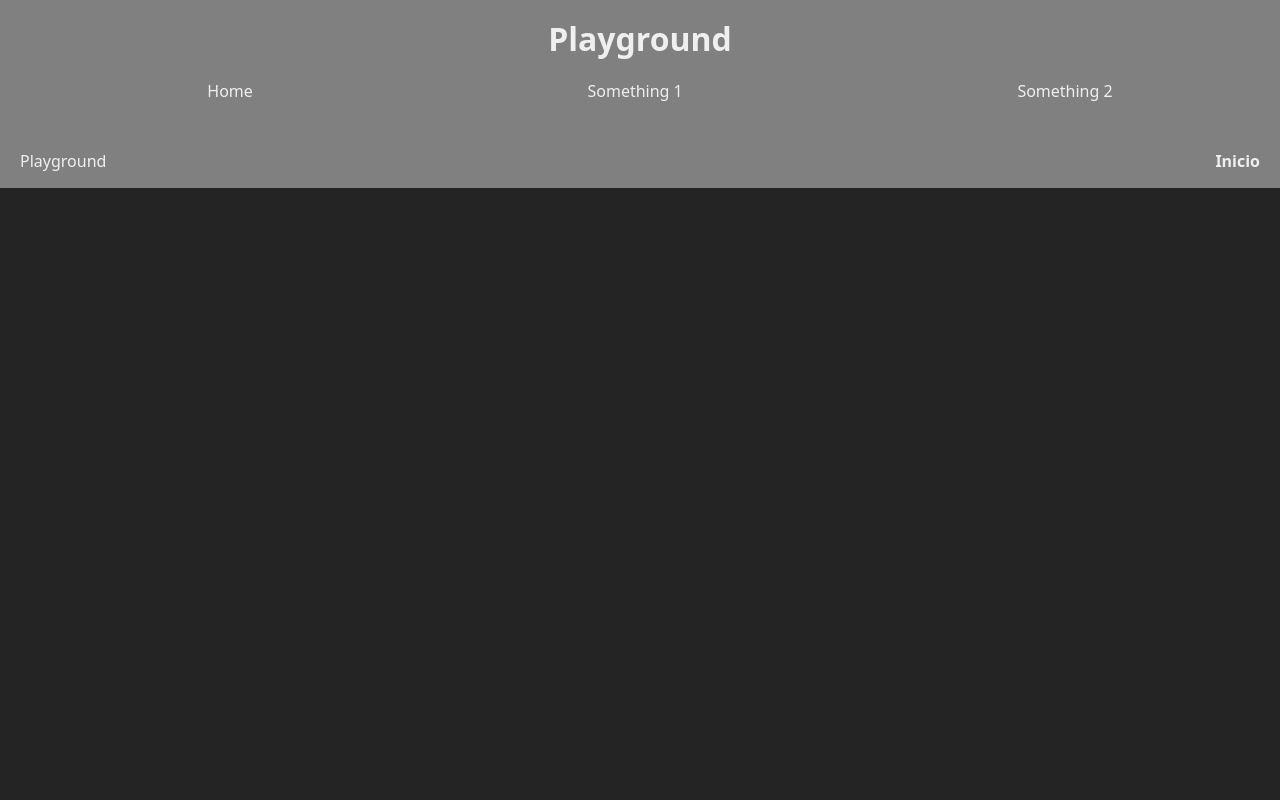
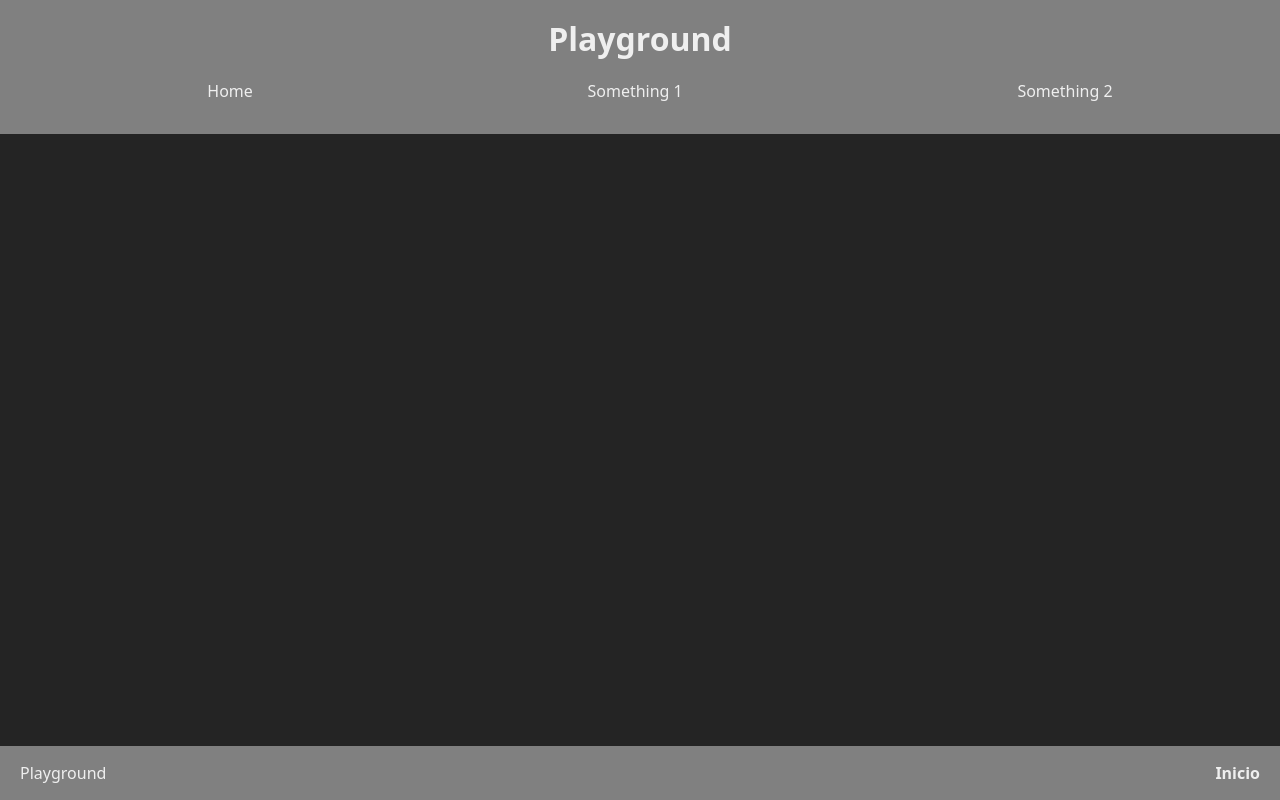
Before and after one commit to BryanGordon/playground, a React (Vite) app: page / in a window 1280 px wide. Built offline with nearby package versions, Linux system fonts and the light colour scheme.

Commit message:
Update global styles

```diff
--- a/src/index.css
+++ b/src/index.css
@@ -10,6 +10,10 @@
 
 body {
   margin: 0;
+}
+
+main {
+  margin: 0;
   display: flex;
   flex-direction: column;
   min-height: 100vh;
```
